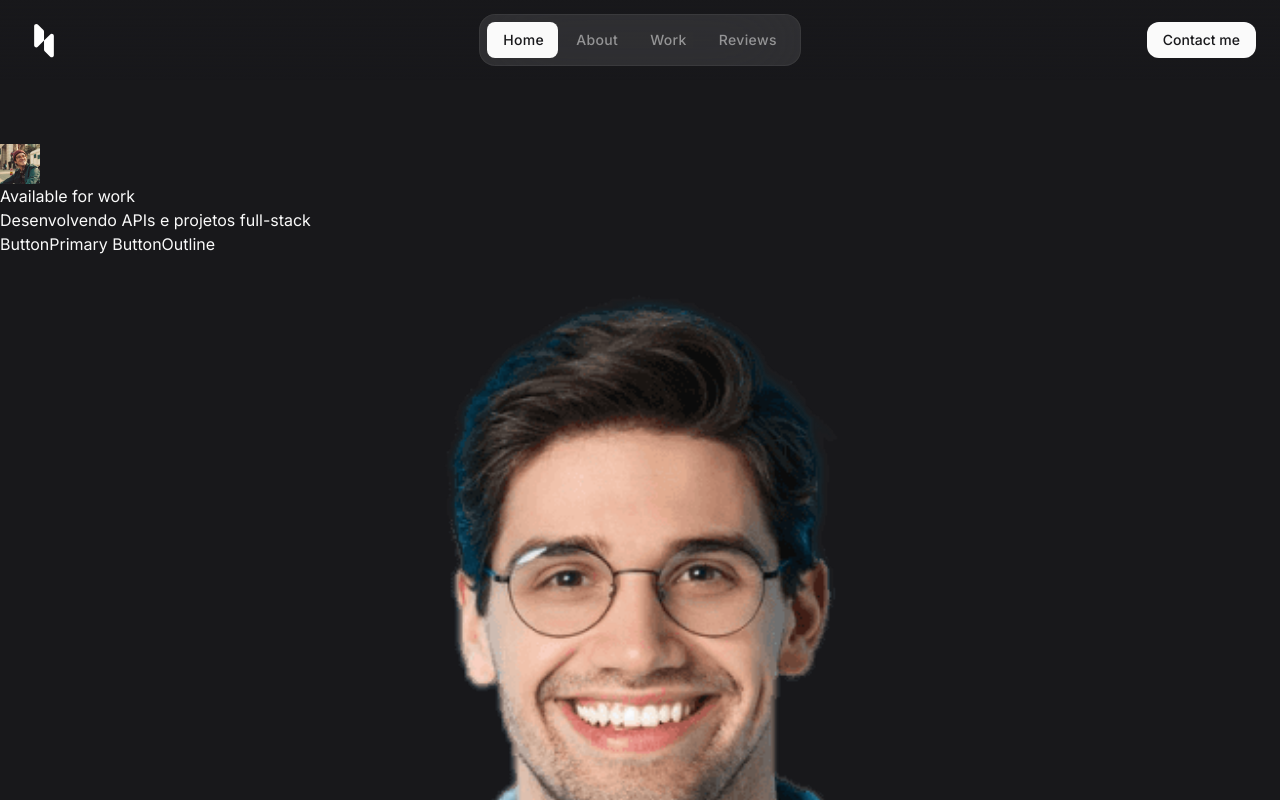
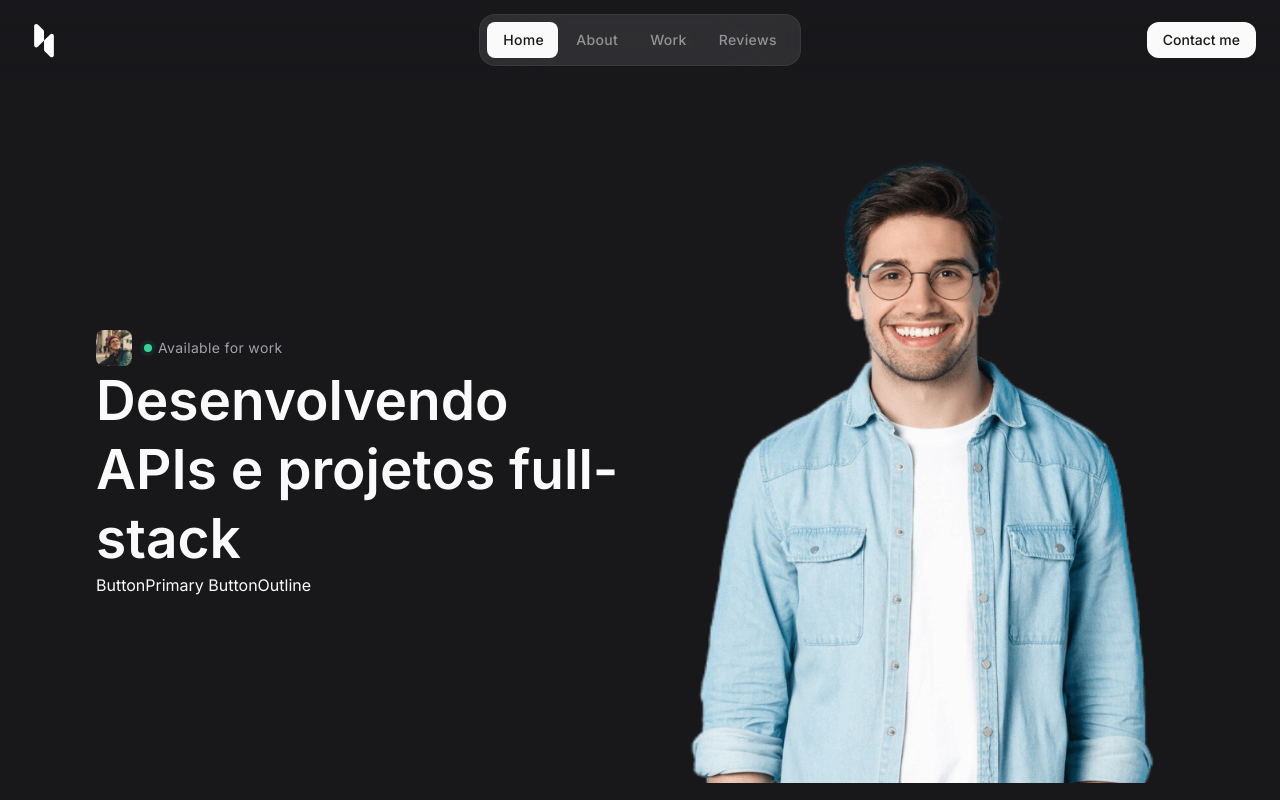
Before and after one commit to l-fraga2811/portfolio, a React (Vite) app: page / in a window 1280 px wide. Shown: the top 800 px of the page. Built offline with nearby package versions, Linux system fonts and the light colour scheme.

Commit message:
need to fix herojsx, container do not fit well on scren

```diff
--- a/src/components/Hero.jsx
+++ b/src/components/Hero.jsx
@@ -12,12 +12,13 @@
 const Hero = () => {
     return (
         <section
-            id=""
-            className="pt-28 lg:pt-36">
-            <div className="contain">
+            id="home"
+            className="pt-28 lg:pt-36"
+        >
+            <div className="container items-center lg:grid lg:grid-cols-2 lg:gap-10">
                 <div>
-                    <div className="">
-                        <figure className="">
+                    <div className="flex items-center gap-3">
+                        <figure className="img-box w-9 h-9 rounded-lg">
                             {/************************
                              * TODO-TROCAR AVATAR *
                              ************************/}
@@ -29,15 +30,15 @@
                                 className="img-cover"
                             />
                         </figure>
-                        <div className="">
-                            <span className="">
-                                <span className=""></span>
+                        <div className="flex items-center gap-1.5 text-zinc-400 text-sm tracking-wide">
+                            <span className="relative w-2 h-2 rounded-full bg-emerald-400 ">
+                                <span className="absolute inset-0 animate-ping w-2 h-2 rounded-full bg-emerald-400"></span>
                             </span>
                             Available for work
                         </div>
                     </div>
 
-                    <h2 className="">
+                    <h2 className="headline-1   ">
                         Desenvolvendo APIs e projetos full-stack
                     </h2>
 
@@ -50,11 +51,11 @@
                 <div className="">
                     <figure className="">
                         <img
-                        src={bannerImg}
-                        width={656}
-                        height={800}
-                        alt="Banner img"
-                        className="w-full"
+                            src={bannerImg}
+                            width={656}
+                            height={800}
+                            alt="Banner img"
+                            className="w-full"
                         />
                     </figure>
                 </div>
--- a/src/index.css
+++ b/src/index.css
@@ -11,15 +11,15 @@
     scroll-behavior: smooth;
 }
 
-body{
-    @apply bg-zinc-900  text-zinc-50
+body {
+    @apply bg-zinc-900 text-zinc-50
 }
 
 /***************
  * MENU STYLES *
  ***************/
 
-.menu-btn{
+.menu-btn {
     @apply w-10 h-10 grid place-items-center bg-zinc-50/10 rounded-xl ring-inset ring-1 ring-zinc-50/[0.02] backdrop-blur-2xl hover:bg-zinc-50/15 transition-[transform,shadow] active:scale-95
 }
 
@@ -27,23 +27,23 @@
  * NAVBAR STYLES *
  *****************/
 
-.navbar{
-    @apply md:visible md:scale-100 backdrop-blur-2xl md:static md:flex md:items-center md:mt-0 md:opacity-100 md:blur-0  absolute top-full mt-2 right-0 min-w-40 p-2 bg-zinc-50/10 rounded-2xl ring-inset ring-1 ring-zinc-50/5 scale-90 isolate blur-sm opacity-0 invisible transition-[opacity,transform,filter]
+.navbar {
+    @apply md:visible md:scale-100 backdrop-blur-2xl md:static md:flex md:items-center md:mt-0 md:opacity-100 md:blur-0 absolute top-full mt-2 right-0 min-w-40 p-2 bg-zinc-50/10 rounded-2xl ring-inset ring-1 ring-zinc-50/5 scale-90 isolate blur-sm opacity-0 invisible transition-[opacity,transform,filter]
 }
 
-.navbar.active{
+.navbar.active {
     @apply scale-100 opacity-100 visible blur-0
 }
 
-.nav-link{
+.nav-link {
     @apply grid items-center h-9 px-4 text-sm font-medium tracking-wide text-zinc-50/50 hover:text-zinc-50 transition-colors
 }
 
-.nav-link.active{
+.nav-link.active {
     @apply text-zinc-900 duration-500
 }
 
-.navbar .active-box{
+.navbar .active-box {
     @apply absolute bg-zinc-50 rounded-lg top-2 left-2 right-2 h-9 -z-10 transition-[top,left] duration-500
 }
 
@@ -51,11 +51,11 @@
  * BUTTON STYLES *
  *****************/
 
-.btn{
+.btn {
     @apply max-w-max h-9 flex items-center gap-2 px-4 rounded-xl font-medium text-sm ring-1 ring-zinc-50/5 ring-inset transition-[backgtround-color]
 }
 
-.btn-secondary{
+.btn-secondary {
     @apply bg-zinc-50 text-zinc-900 active:bg-zinc-50/80
 }
 
@@ -63,12 +63,31 @@
  * UTILITIES *
  *************/
 
- .material-symbols-rounded{
+.material-symbols-rounded {
     @apply w-[1em] h-[1em] overflow-hidden;
     font-variation-settings:
-    'FILL' 0,
-    'wght' 400,
-    'GRAD' 0,
-    'opsz' 24;
+        'FILL' 0,
+        'wght' 400,
+        'GRAD' 0,
+        'opsz' 24;
+}
 
- }
+.container {
+    @apply px-4 mx-auto lg:px-8 xl:max-w-6xl;
+}
+
+.img-box {
+    @apply bg-zinc-700 overflow-hidden;
+}
+
+.img-cover{
+    @apply w-full h-full object-cover;
+}
+
+/**************
+ * TIPOGRAFIA *
+ **************/
+
+.headline-1 {
+    @apply text-5xl leading-tight font-semibold lg:text-[55px]
+}
```
